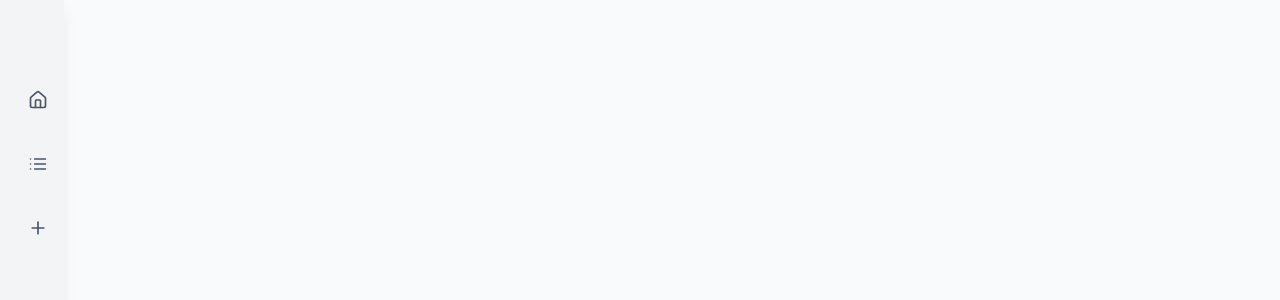
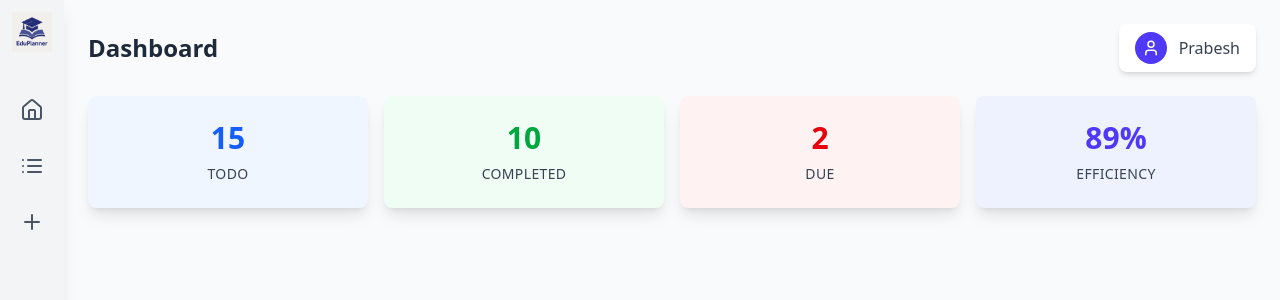
Before and after one commit to Prabesh1sharma/Edu_Planner_ui, a Next.js app: page /home in a window 1280 px wide. Shown: the top 300 px of the page. Built offline with nearby package versions, Linux system fonts and the light colour scheme.

Commit message:
added metrics in home page

```diff
--- a/src/app/home/page.jsx
+++ b/src/app/home/page.jsx
@@ -1,15 +1,55 @@
 import Navbar from '../../components/navbar';
+import Metrics from '../../components/metrics';
+import { User, LogOut } from 'lucide-react';
 
 export default function Home() {
     return (
-        <div className="flex min-h-screen bg-gray-50">
+        <div className="min-h-screen bg-gray-50">
             {/* Navbar */}
             <Navbar />
 
             {/* Main Content */}
-            <main className="ml-64 flex-1 p-8">
-                <div className="max-w-4xl mx-auto">
-                    {/* Add your main content here */}
+            <main className="ml-16 p-6">
+                {/* Top Bar with Profile */}
+                <div className="max-w-7xl mx-auto mb-6">
+                    <div className="flex justify-between items-center">
+                        <h1 className="text-2xl font-bold text-gray-800">Dashboard</h1>
+
+                        {/* Profile Section */}
+                        <div className="relative group">
+                            <div className="flex items-center space-x-3 bg-white rounded-lg shadow-md px-4 py-2 cursor-pointer hover:shadow-lg transition-shadow duration-200">
+                                <div className="w-8 h-8 bg-indigo-600 rounded-full flex items-center justify-center">
+                                    <User size={18} className="text-white" />
+                                </div>
+                                <span className="text-gray-700 font-medium">Prabesh</span>
+                            </div>
+
+                            {/* Dropdown Menu */}
+                            <div className="absolute right-0 mt-2 w-48 bg-white rounded-lg shadow-lg opacity-0 invisible group-hover:opacity-100 group-hover:visible transition-all duration-200 z-50">
+                                <div className="py-2">
+                                    <a
+                                        href="/profile"
+                                        className="flex items-center space-x-3 px-4 py-2 text-gray-700 hover:bg-gray-50 hover:text-indigo-600 transition-colors duration-200"
+                                    >
+                                        <User size={16} />
+                                        <span>Profile</span>
+                                    </a>
+                                    <a
+                                        href="/logout"
+                                        className="flex items-center space-x-3 px-4 py-2 text-gray-700 hover:bg-gray-50 hover:text-red-600 transition-colors duration-200"
+                                    >
+                                        <LogOut size={16} />
+                                        <span>Logout</span>
+                                    </a>
+                                </div>
+                            </div>
+                        </div>
+                    </div>
+                </div>
+
+                {/* Metrics */}
+                <div className="max-w-7xl mx-auto">
+                    <Metrics />
                 </div>
             </main>
         </div>
--- /dev/null
+++ b/src/components/metrics.jsx
@@ -0,0 +1,37 @@
+export default function Metrics() {
+    return (
+        <div className="grid grid-cols-1 md:grid-cols-2 lg:grid-cols-4 gap-4">
+            {/* Todo Block */}
+            <div className="bg-blue-50 rounded-lg shadow-lg p-6 hover:shadow-xl transition-shadow duration-200">
+                <div className="text-center">
+                    <div className="text-3xl font-bold text-blue-600 mb-2">15</div>
+                    <div className="text-sm font-medium text-gray-700 uppercase tracking-wide">TODO</div>
+                </div>
+            </div>
+
+            {/* Completed Block */}
+            <div className="bg-green-50 rounded-lg shadow-lg p-6 hover:shadow-xl transition-shadow duration-200">
+                <div className="text-center">
+                    <div className="text-3xl font-bold text-green-600 mb-2">10</div>
+                    <div className="text-sm font-medium text-gray-700 uppercase tracking-wide">COMPLETED</div>
+                </div>
+            </div>
+
+            {/* Due Block */}
+            <div className="bg-red-50 rounded-lg shadow-lg p-6 hover:shadow-xl transition-shadow duration-200">
+                <div className="text-center">
+                    <div className="text-3xl font-bold text-red-600 mb-2">2</div>
+                    <div className="text-sm font-medium text-gray-700 uppercase tracking-wide">DUE</div>
+                </div>
+            </div>
+
+            {/* Efficiency Block */}
+            <div className="bg-indigo-50 rounded-lg shadow-lg p-6 hover:shadow-xl transition-shadow duration-200">
+                <div className="text-center">
+                    <div className="text-3xl font-bold text-indigo-600 mb-2">89%</div>
+                    <div className="text-sm font-medium text-gray-700 uppercase tracking-wide">EFFICIENCY</div>
+                </div>
+            </div>
+        </div>
+    );
+}
--- a/src/components/navbar.jsx
+++ b/src/components/navbar.jsx
@@ -1,51 +1,61 @@
 import Link from 'next/link';
 import { Home, List, Plus } from 'lucide-react';
+import Image from 'next/image';
 
 export default function Navbar() {
     return (
-        <nav className="fixed left-0 top-0 h-full w-16 bg-gray-100 shadow-lg hover:w-64 transition-all duration-300 group">
-            <div className="p-4">
-                {/* Project Title - only visible on hover */}
-                <h1 className="text-xl font-bold text-gray-800 mb-8 opacity-0 group-hover:opacity-100 transition-opacity duration-300 whitespace-nowrap">
-                    EDUPlanner
-                </h1>
+        <nav className="fixed left-0 top-0 h-full w-16 bg-gray-100 shadow-lg z-50">
+            <div className="p-3">
+                {/* Logo Image */}
+                <div className="mb-9 text-center ">
+                    <Image
+                        src="/EDULogo.png"
+                        alt="EDU Planner Logo"
+                        width={50}
+                        height={50}
+                        className="mx-auto"
+                    />
+                </div>
 
                 {/* Navigation Items */}
-                <ul className="space-y-4">
-                    <li>
+                <ul className="space-y-3">
+                    <li className="group relative">
                         <Link
                             href="/home"
-                            className="flex items-center space-x-3 text-gray-600 hover:text-indigo-600 p-3 rounded-lg transition-colors duration-200"
+                            className="flex items-center justify-center text-gray-600 hover:text-indigo-600 p-2 rounded-lg transition-colors duration-200"
                         >
-                            <Home size={20} className="min-w-[20px]" />
-                            <span className="opacity-0 group-hover:opacity-100 transition-opacity duration-300 whitespace-nowrap">
-                                Home
-                            </span>
+                            <Home size={28} />
                         </Link>
+                        {/* Tooltip on hover */}
+                        <div className="absolute left-full ml-2 px-2 py-1 bg-gray-800 text-white text-xs rounded opacity-0 group-hover:opacity-100 transition-opacity duration-200 whitespace-nowrap z-10">
+                            Home
+                        </div>
                     </li>
 
-                    <li>
+                    <li className="group relative">
                         <Link
                             href="/plans"
-                            className="flex items-center space-x-3 text-gray-600 hover:text-indigo-600 p-3 rounded-lg transition-colors duration-200"
+                            className="flex items-center justify-center text-gray-600 hover:text-indigo-600 p-2 rounded-lg transition-colors duration-200"
                         >
-                            <List size={20} className="min-w-[20px]" />
-                            <span className="opacity-0 group-hover:opacity-100 transition-opacity duration-300 whitespace-nowrap">
-                                List Plans
-                            </span>
+                            <List size={28} />
                         </Link>
+                        {/* Tooltip on hover */}
+                        <div className="absolute left-full ml-2 px-2 py-1 bg-gray-800 text-white text-xs rounded opacity-0 group-hover:opacity-100 transition-opacity duration-200 whitespace-nowrap z-10">
+                            List Plans
+                        </div>
                     </li>
 
-                    <li>
+                    <li className="group relative">
                         <Link
                             href="/create-plan"
-                            className="flex items-center space-x-3 text-gray-600 hover:text-indigo-600 p-3 rounded-lg transition-colors duration-200"
+                            className="flex items-center justify-center text-gray-600 hover:text-indigo-600 p-2 rounded-lg transition-colors duration-200"
                         >
-                            <Plus size={20} className="min-w-[20px]" />
-                            <span className="opacity-0 group-hover:opacity-100 transition-opacity duration-300 whitespace-nowrap">
-                                Create Plan
-                            </span>
+                            <Plus size={28} />
                         </Link>
+                        {/* Tooltip on hover */}
+                        <div className="absolute left-full ml-2 px-2 py-1 bg-gray-800 text-white text-xs rounded opacity-0 group-hover:opacity-100 transition-opacity duration-200 whitespace-nowrap z-10">
+                            Create Plan
+                        </div>
                     </li>
                 </ul>
             </div>
```
Also changed, not shown: public/EDULogo.png (added).
